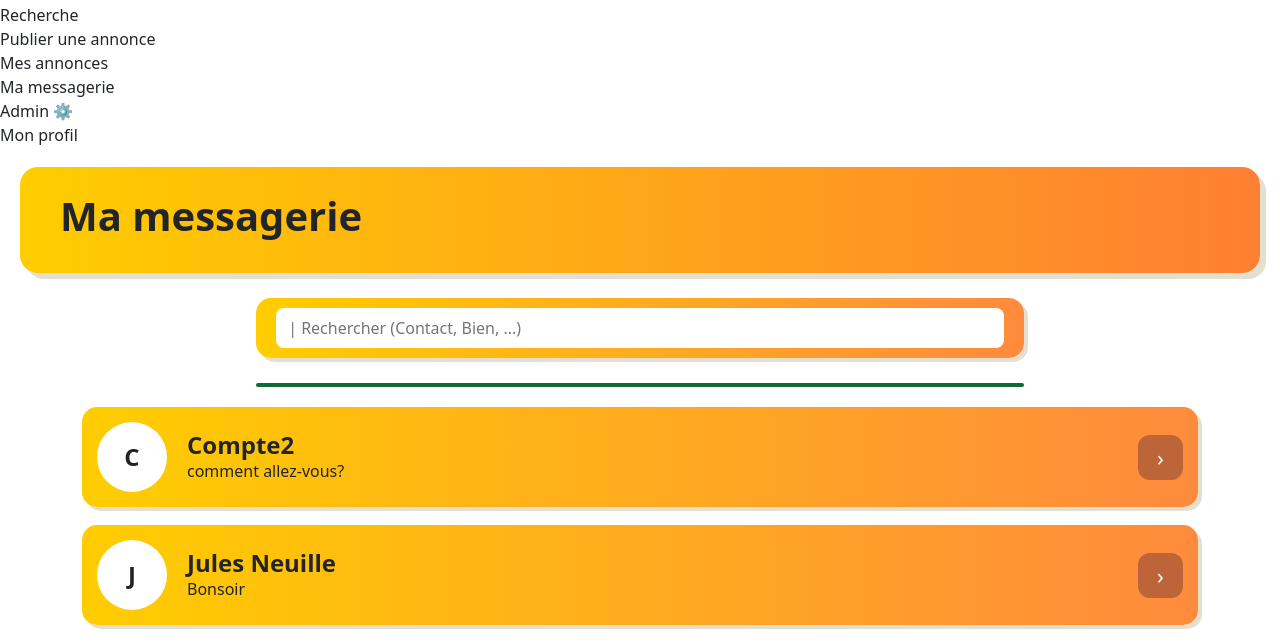
After one commit to Yoan0204/Logemangue, a PHP site: page /listemessagerie.php in a window 1280 px wide. The commit adds this page. Shown: the part 321-964 px from the top of the page. Run offline with PHP 8.4, Linux system fonts and the light colour scheme; a user stored in the database is signed in; data comes from the database, SQL or seed files in the repository.

Commit message:
feat : messagerie

```diff
--- a/php/index.php
+++ b/php/index.php
@@ -55,7 +55,7 @@
       <a class="nav-link active-link" href="index.php">Accueil</a>
       <a class="nav-link" href="recherche.html">Recherche</a>
 
-      <a class="nav-link" href="publish.html">Publier une annonce</a>
+      <a class="nav-link" href="publish.php">Publier une annonce</a>
       <a class="nav-link" href="mesannonces.php">Mes annonces</a>
 
       <a class="nav-link" href="messagerie.html">Ma messagerie</a>
--- /dev/null
+++ b/php/listemessagerie.php
@@ -0,0 +1,169 @@
+<?php require 'db2.php';?>
+<!DOCTYPE html>
+<html lang="fr">
+<head>
+    <meta charset="UTF-8">
+    <meta name="viewport" content="width=device-width, initial-scale=1.0">
+    <title>Ma Messagerie</title>
+    <link rel="stylesheet" href="../css/style.css">
+    <link href="https://cdn.jsdelivr.net/npm/bootstrap@5.3.0/dist/css/bootstrap.min.css" rel="stylesheet">
+
+    <style>
+        /* En-tête */
+        .header-box {
+            background: linear-gradient(to right, #ffcd00, #ff7f32);
+            padding: 25px 40px;
+            margin: 20px;
+            border-radius: 18px;
+            box-shadow: 6px 6px 0px #e3dfd1;
+            align-items: center;
+            self-align: center;
+        }
+
+        .search-bar {
+            background: linear-gradient(to right, #ffcd00, #ff8a3d);
+            padding: 10px 20px;
+            margin: 25px auto;
+            width: 60%;
+            border-radius: 15px;
+            box-shadow: 4px 4px 0px #e3dfd1;
+        }
+
+        .search-bar input {
+            border: none;
+            width: 100%;
+            padding: 8px;
+            border-radius: 8px;
+        }
+
+        .separator-line {
+            width: 60%;
+            height: 4px;
+            background: #0e6b37;
+            margin: 20px auto;
+            border-radius: 2px;
+        }
+
+        /* Conversations */
+        .conversation {
+            display: flex;
+            align-items: center;
+            padding: 15px;
+            margin: 18px 0;
+            border-radius: 15px;
+            background: linear-gradient(to right, #ffcd00, #ff8a3d);
+            box-shadow: 4px 4px 0px #e3dfd1;
+            cursor: pointer;
+        }
+
+        .conversation:hover {
+            transform: scale(1.01);
+            transition: 0.2s;
+        }
+
+        .profile-circle {
+            width: 70px;
+            height: 70px;
+            border-radius: 50%;
+            background: white;
+            display: flex;
+            align-items: center;
+            justify-content: center;
+            font-weight: bold;
+            font-size: 24px;
+            margin-right: 20px;
+        }
+
+        .arrow-box {
+            margin-left: auto;
+            background: #bd6438;
+            color: white;
+            width: 45px;
+            height: 45px;
+            border-radius: 12px;
+            display: flex;
+            align-items: center;
+            justify-content: center;
+            font-size: 22px;
+        }
+
+    </style>
+</head>
+  <header class="topbar">
+    <a href="index.php" class="topbar-logo">
+      <img src="../png/topbar.png" onresize="3000" alt="Logo" />
+    </a>
+
+    <nav class="topbar-nav">
+      <a class="nav-link " href="index.php">Accueil</a>
+      <a class="nav-link" href="recherche.html">Recherche</a>
+
+      <a class="nav-link" href="publish.php">Publier une annonce</a>
+      <a class="nav-link" href="mesannonces.php">Mes annonces</a>
+
+      <a class="nav-link active-link" href="messagerie.html">Ma messagerie</a>
+
+      <a class="nav-link" href="admin.php">Admin ⚙️</a>
+
+      <a class="nav-link " href="profil.php">Mon profil</a>
+    </nav>
+  </header>
+<body>
+
+    <!-- Contenu principal -->
+    <div>
+        <div class="header-box mb-4 items-center">
+            <h1 class="fw-bold">Ma messagerie</h1>
+        </div>
+
+        <!-- Barre de recherche -->
+        <div class="search-bar">
+            <input type="text" placeholder=" | Rechercher (Contact, Bien, ...)">
+        </div>
+
+        <div class="separator-line"></div>
+
+        <!-- Liste des conversations -->
+        <div class="container">
+
+            <?php
+            // Requête améliorée pour récupérer aussi le dernier message
+            $stmt = $pdo->prepare("
+                SELECT DISTINCT u.id, u.nom,
+                    (SELECT contenu
+                        FROM message
+                        WHERE (id_expediteur = ? AND id_destinataire = u.id)
+                        OR (id_expediteur = u.id AND id_destinataire = ?)
+                        ORDER BY date_envoi DESC
+                        LIMIT 1) as dernier_message
+                FROM message m
+                INNER JOIN users u ON m.id_destinataire = u.id
+                WHERE m.id_expediteur = ?
+                ORDER BY u.nom
+            ");
+
+            $stmt->execute([$userId, $userId, $userId]);
+            $destinataires = $stmt->fetchAll(PDO::FETCH_ASSOC);
+
+            foreach ($destinataires as $destinataire):
+                $initiale = strtoupper(substr($destinataire['nom'], 0, 1));
+                $dernierMessage = $destinataire['dernier_message'] ?? 'Aucun message';
+            ?>
+            <a href="messagerie.php?dest=<?php echo $destinataire['id']; ?>" style="text-decoration: none; color: inherit;">
+                <div class="conversation">
+                    <div class="profile-circle"><?php echo htmlspecialchars($initiale); ?></div>
+                    <div>
+                        <h4 class="m-0 fw-bold"><?php echo htmlspecialchars($destinataire['nom']); ?></h4>
+                        <p class="m-0"><?php echo htmlspecialchars($dernierMessage); ?></p>
+                    </div>
+                    <div class="arrow-box">›</div>
+                </div>
+            </a>
+            <?php endforeach; ?>
+
+        </div>
+
+    </div>
+
+</body>
+</html>
```
Also changed, not shown: php/messagerie.php (added, +326 -0 lines).
